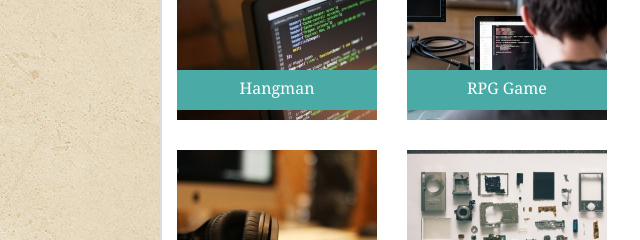
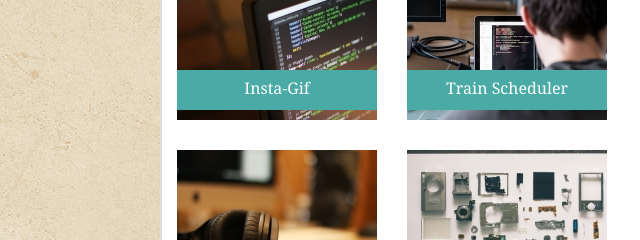
Before and after one commit to Jmurphy72383/Responsive-Portfolio, a plain HTML site: page portfolio.html in a window 1280 px wide. Shown: the part 283-523 px from the top of the page, 0-640 px from the left. Drawn offline with Linux system fonts and the light colour scheme.

Commit message:
Added links to giphy and train projects on the portfolio page

```diff
--- a/portfolio.html
+++ b/portfolio.html
@@ -31,11 +31,11 @@
                 <div class="row1">
                     <img class="hangman" src="assets/images/tech1.jpg" alt="Hangman">
                     <div>
-                        <h3 class="hang">Hangman</h3>
+                        <a href="https://jmurphy72383.github.io/Insta-Gif/"><h3 class="hang">Insta-Gif</h3></a>
                     </div>
                     <img class="rpg" src="assets/images/tech2.jpg" alt="RPG Game">
                     <div>
-                        <h3 class="rpggame">RPG Game</h3>
+                        <a href="https://jmurphy72383.github.io/Train-schedule/train.html"><h3 class="rpggame">Train Scheduler</h3></a>
                     </div>
                 </div>
 
```
